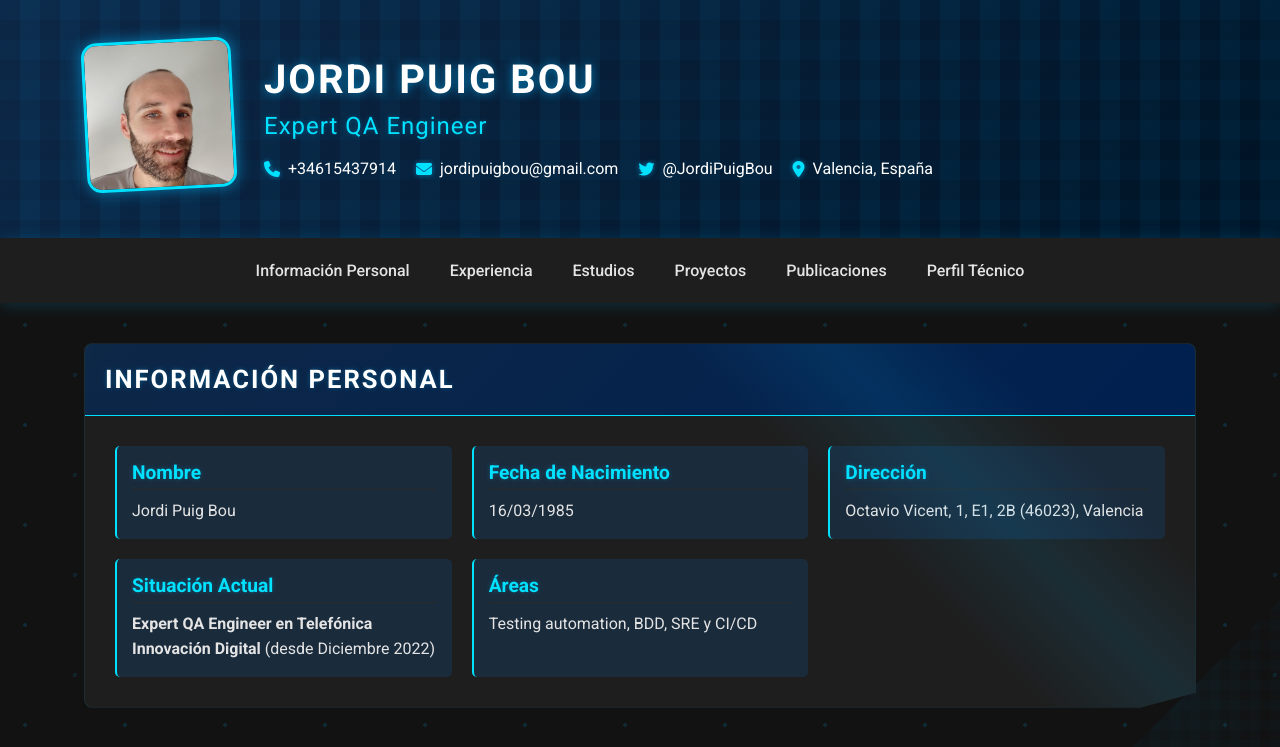
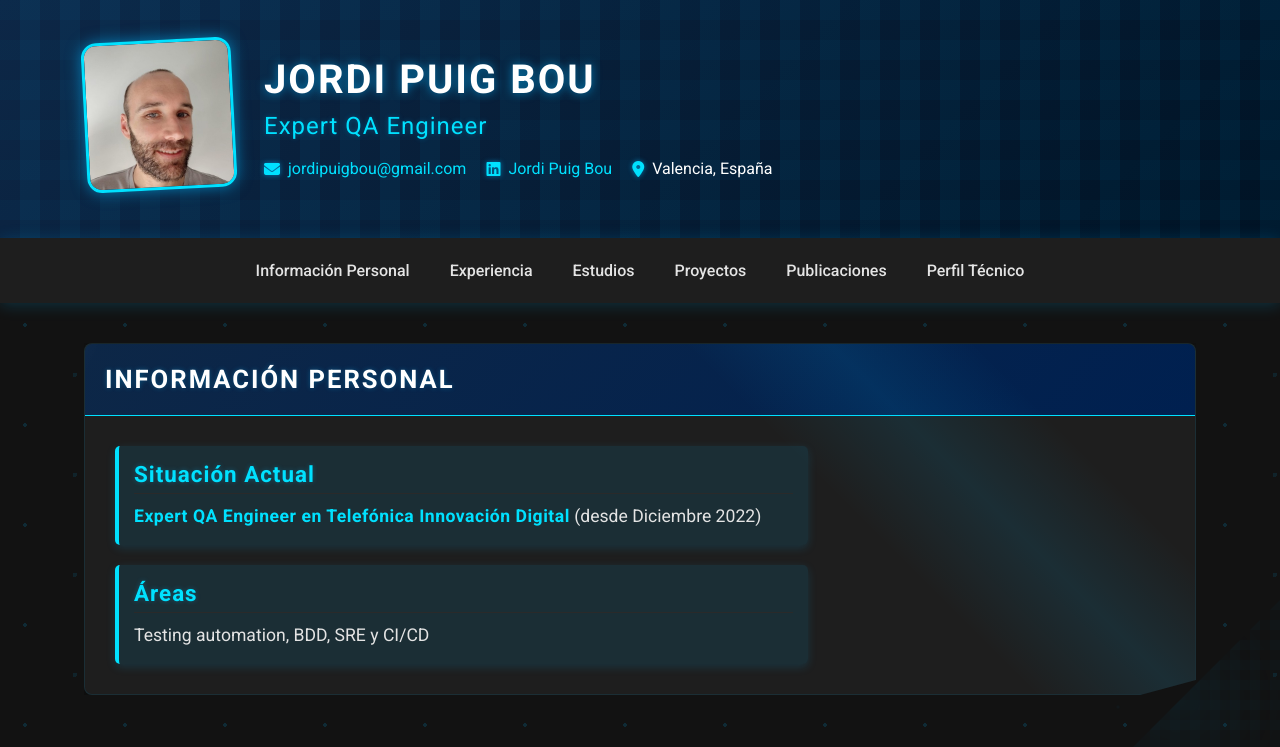
Before and after one commit to jordipuigbou/jordipuigbou.github.io, a plain HTML site: page index.html in a window 1280 px wide. Shown: the top 747 px of the page. Drawn offline with Linux system fonts and the light colour scheme.

Commit message:
feat: updated personal info

```diff
--- a/css/styles.css
+++ b/css/styles.css
@@ -300,6 +300,51 @@ main {
     margin-bottom: 0.5rem;
     border-bottom: 1px solid var(--border-color);
     padding-bottom: 5px;
+}
+
+/* Estilos para destacar elementos importantes en la info personal */
+.info-highlight {
+    grid-column: span 2;
+    background-color: rgba(0, 184, 255, 0.1);
+    border-left: 4px solid var(--accent-color);
+    box-shadow: 0 3px 10px rgba(0, 184, 255, 0.15);
+}
+
+.info-highlight h3 {
+    font-size: 1.4rem;
+    color: var(--accent-color);
+    letter-spacing: 1px;
+}
+
+.info-highlight p {
+    font-size: 1.1rem;
+}
+
+.info-highlight strong {
+    color: var(--accent-color);
+    letter-spacing: 0.5px;
+}
+
+/* Estilos para elementos secundarios en la info personal */
+.info-secondary {
+    opacity: 0.8;
+    border-left: 1px solid var(--accent-color);
+}
+
+.info-secondary h3 {
+    font-size: 1rem;
+}
+
+.info-secondary p {
+    font-size: 0.9rem;
+    color: var(--light-text);
+}
+
+/* Para pantallas pequeñas, resetear el tamaño de columna */
+@media screen and (max-width: 768px) {
+    .info-highlight {
+        grid-column: span 1;
+    }
 }
 
 /* Timeline de experiencia */
@@ -666,6 +711,10 @@ footer p {
     .tech-grid {
         grid-template-columns: 1fr;
     }
+
+    .info-highlight {
+        grid-column: span 1;
+    }
 }
 
 @media screen and (max-width: 480px) {
--- a/index.html
+++ b/index.html
@@ -20,9 +20,8 @@
                     <h1>Jordi Puig Bou</h1>
                     <h2>Expert QA Engineer</h2>
                     <div class="contact-info">
-                        <p><i class="fas fa-phone"></i> +34615437914</p>
-                        <p><i class="fas fa-envelope"></i> jordipuigbou@gmail.com</p>
-                        <p><i class="fab fa-twitter"></i> @JordiPuigBou</p>
+                        <p><i class="fas fa-envelope"></i> <a href="mailto:jordipuigbou@gmail.com">jordipuigbou@gmail.com</a></p>
+                        <p><i class="fab fa-linkedin"></i> <a href="https://www.linkedin.com/in/jordi-puig-bou-02806233/" target="_blank">Jordi Puig Bou</a></p>
                         <p><i class="fas fa-map-marker-alt"></i> Valencia, España</p>
                     </div>
                 </div>
@@ -49,23 +48,11 @@
                 <h2 class="section-title">Información Personal</h2>
                 <div class="section-content">
                     <div class="info-grid">
-                        <div class="info-item">
-                            <h3>Nombre</h3>
-                            <p>Jordi Puig Bou</p>
-                        </div>
-                        <div class="info-item">
-                            <h3>Fecha de Nacimiento</h3>
-                            <p>16/03/1985</p>
-                        </div>
-                        <div class="info-item">
-                            <h3>Dirección</h3>
-                            <p>Octavio Vicent, 1, E1, 2B (46023), Valencia</p>
-                        </div>
-                        <div class="info-item">
+                        <div class="info-item info-highlight">
                             <h3>Situación Actual</h3>
                             <p><strong>Expert QA Engineer en Telefónica Innovación Digital</strong> (desde Diciembre 2022)</p>
                         </div>
-                        <div class="info-item">
+                        <div class="info-item info-highlight">
                             <h3>Áreas</h3>
                             <p>Testing automation, BDD, SRE y CI/CD</p>
                         </div>
```
